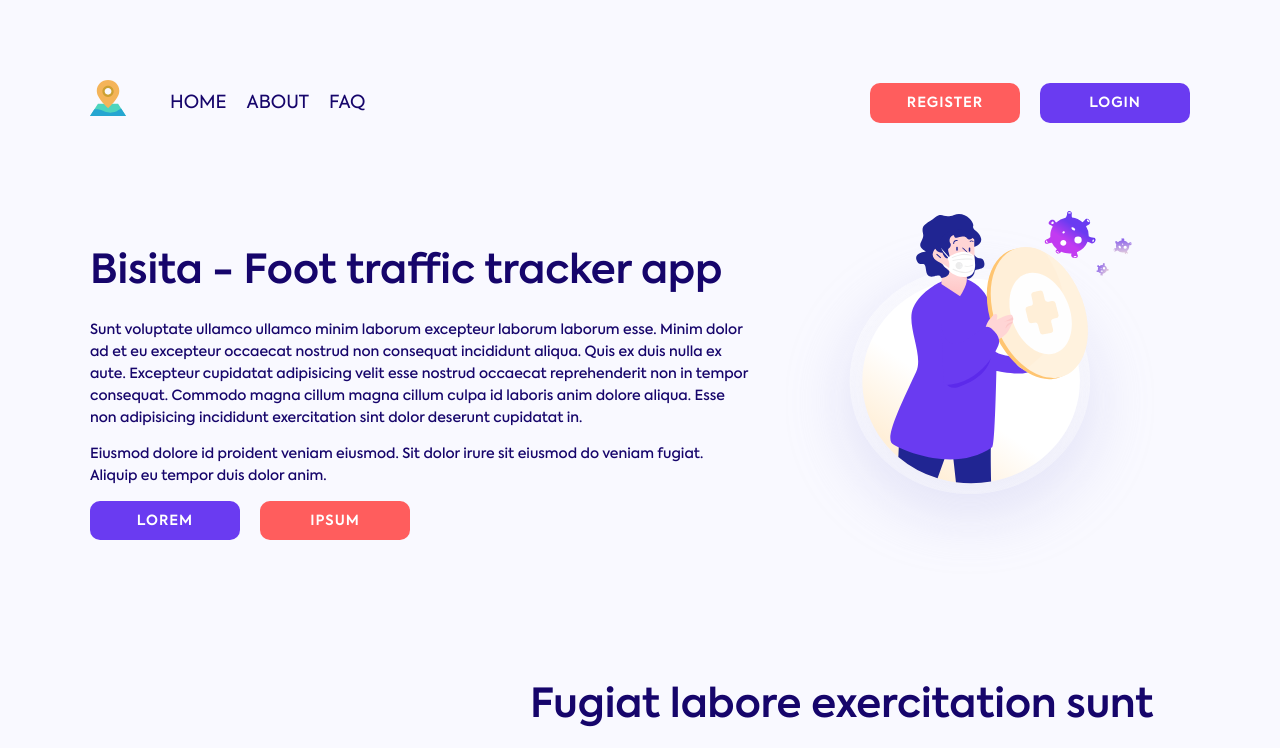
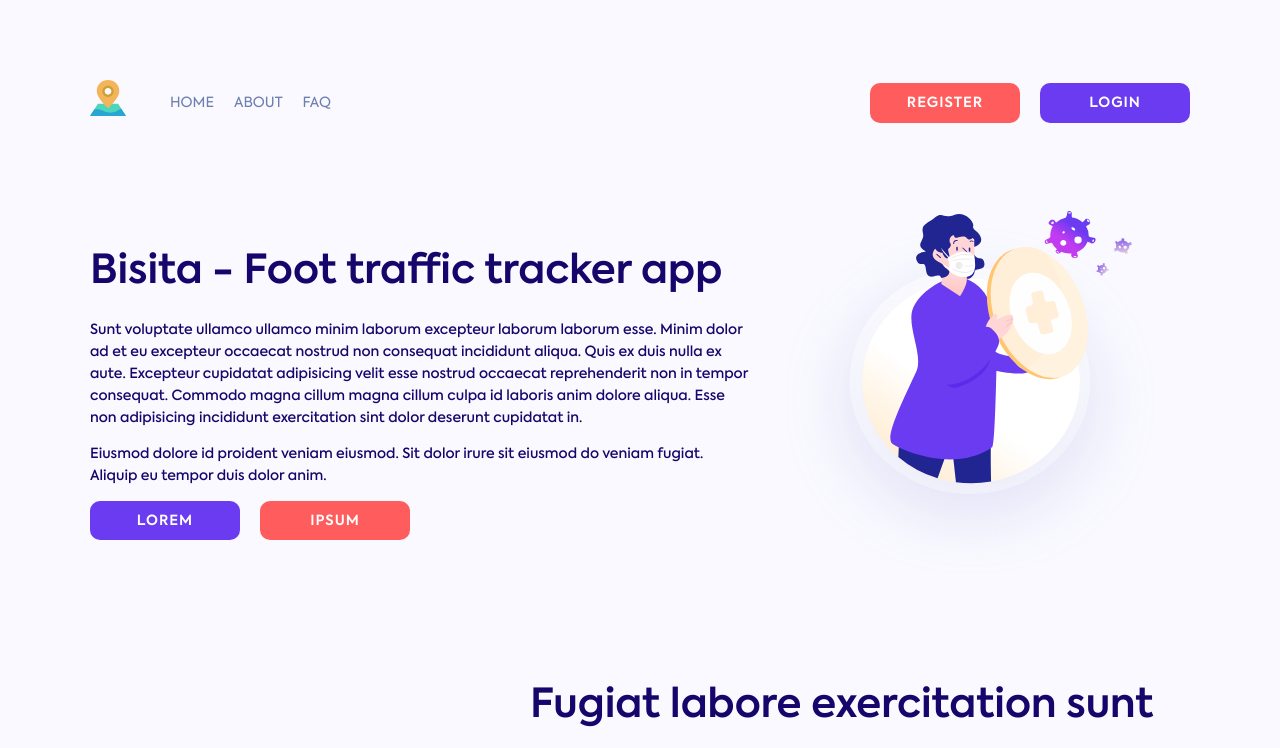
Before and after one commit to online-lorno/bisita-tracker-site, a Next.js app: page / in a window 1280 px wide. Shown: the top 748 px of the page. Built offline with nearby package versions, Linux system fonts and the light colour scheme.

Commit message:
fix: color and font size used

```diff
--- a/components/Header.tsx
+++ b/components/Header.tsx
@@ -33,10 +33,10 @@ const ImageNavLink = styled.div`
 `
 
 const NavLink = styled.a`
-  font-size: ${12 / size.font}rem;
+  font-size: ${size.font.p}px;
   text-transform: uppercase;
   text-decoration: none;
-  color: ${color.lightGray};
+  color: ${color.text.medium};
 
   &:not(:last-child) {
     margin-right: 20px;
@@ -44,7 +44,7 @@ const NavLink = styled.a`
 
   &:hover,
   &:focus {
-    color: ${color.white};
+    color: ${color.text.primary};
   }
 `
 
```
